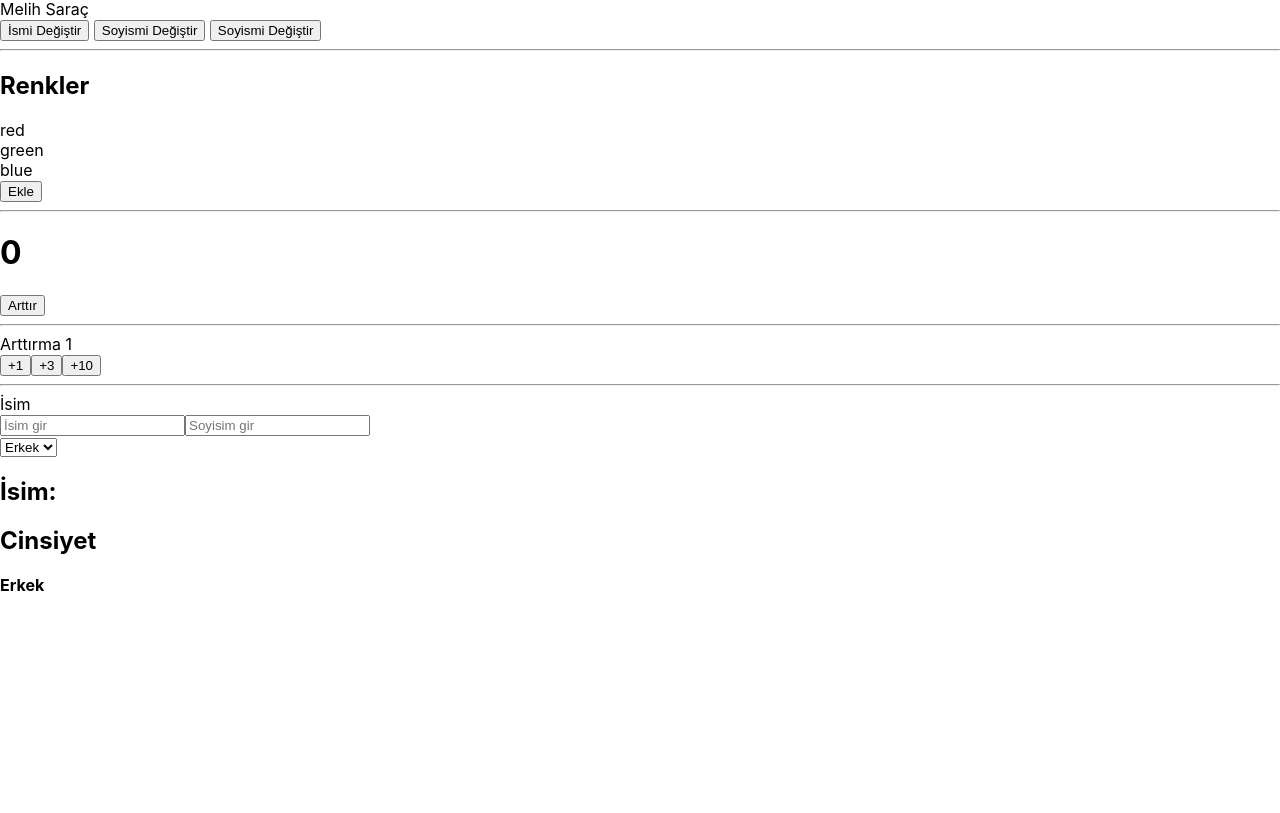
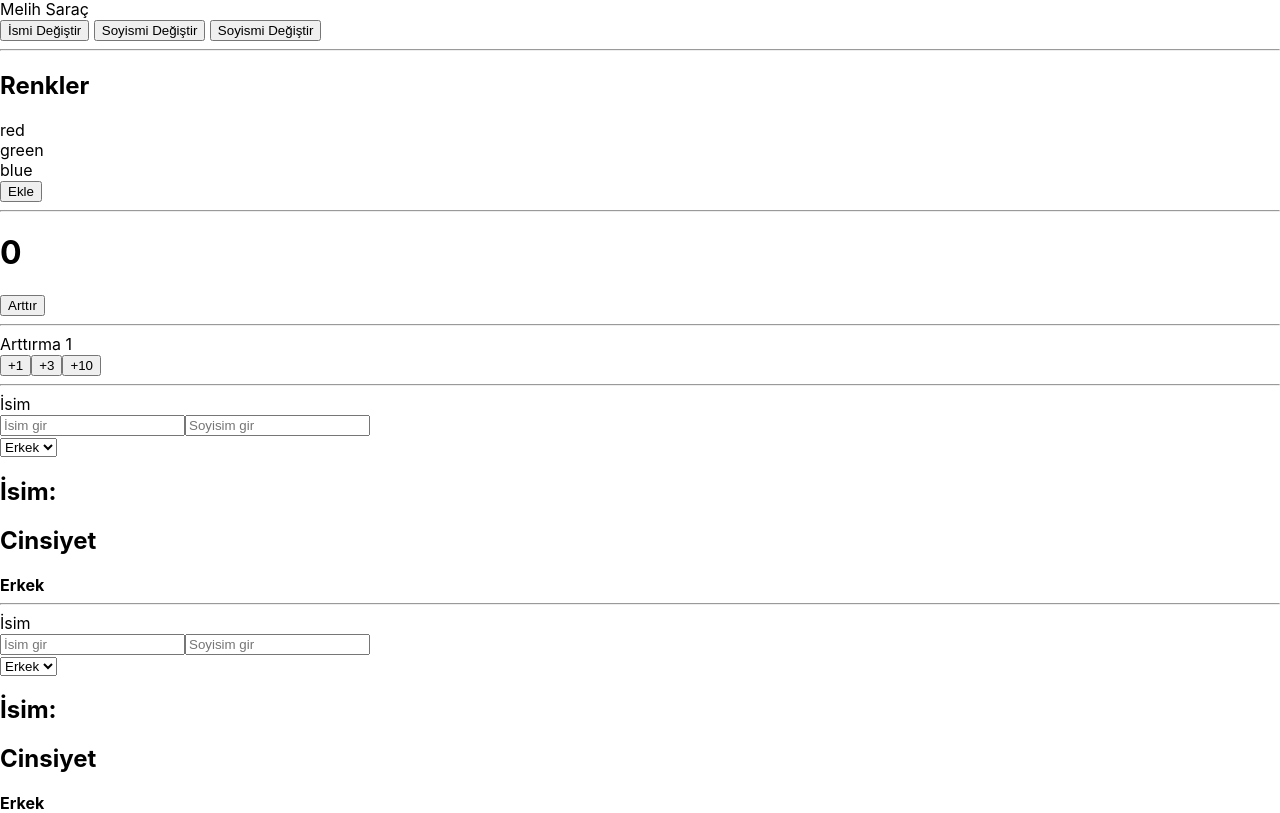
Before and after one commit to Svobodennn/React, a React (Create React App) app in the folder my-app/: page / in a window 1280 px wide. Shown: the part 654-1467 px from the top of the page. Before the commit the page ends 1249 px from the top, so only its background shows below. Built offline with nearby package versions, Linux system fonts and the light colour scheme.

Commit message:
Form Elemanları için State Kullanımı 2

```diff
--- a/my-app/src/App.js
+++ b/my-app/src/App.js
@@ -6,6 +6,7 @@ import User2 from './components/User2';
 import Colors from './components/Colors';
 import Counter2 from './components/Counter2';
 import Form from './components/Form';
+import Form2 from './components/Form2';
 
 const name = "Melih";
 let surname = "Saraç";
@@ -59,6 +60,8 @@ function App() {
     <Counter2/>
     <hr />
     <Form/>
+    <hr />
+    <Form2/>
     </>
   );
 }
--- /dev/null
+++ b/my-app/src/components/Form2.js
@@ -0,0 +1,44 @@
+import React, {useState} from 'react'
+
+function Form2() {
+
+    const [form, setForm] = useState({
+        name: "",
+        surname: "",
+        gender: "Erkek"
+    })
+
+    const handleChange = (e) => {
+        setForm({
+            ...form,
+            [e.target.name]: e.target.value
+        })
+        // setForm((prev)=> ({...prev, [e.target.name]: e.target.value }));
+    }
+
+    return (
+        <div>
+        <div>İsim</div>
+        <input name='name' placeholder='İsim gir' onChange={handleChange} value={form.name} type="text" />
+        <input name='surname' placeholder='Soyisim gir' onChange={handleChange} value={form.surname}  type="text" />
+
+        <div>
+          <select name="gender" id="gender" value={form.gender} onChange={handleChange} >
+              <option value="Erkek">Erkek</option>
+              <option value="Kadın">Kadın</option>
+          </select>
+        </div>
+
+        <div>
+          <h2>İsim:</h2>
+          <strong>{form.name} {form.surname}</strong>
+        </div>
+      <div>
+          <h2>Cinsiyet</h2>
+          <strong>{form.gender}</strong>
+      </div>
+      </div>
+    )
+}
+
+export default Form2
```
